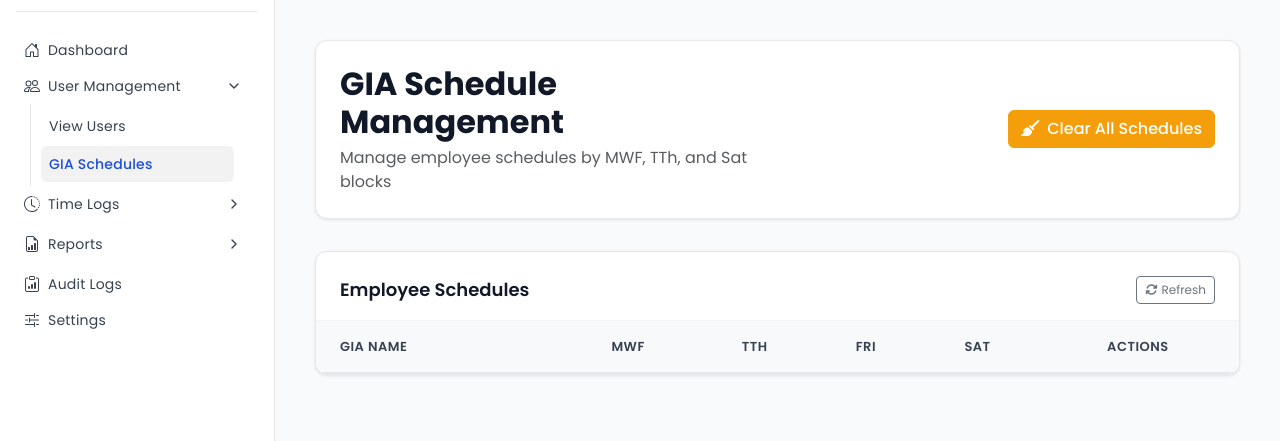
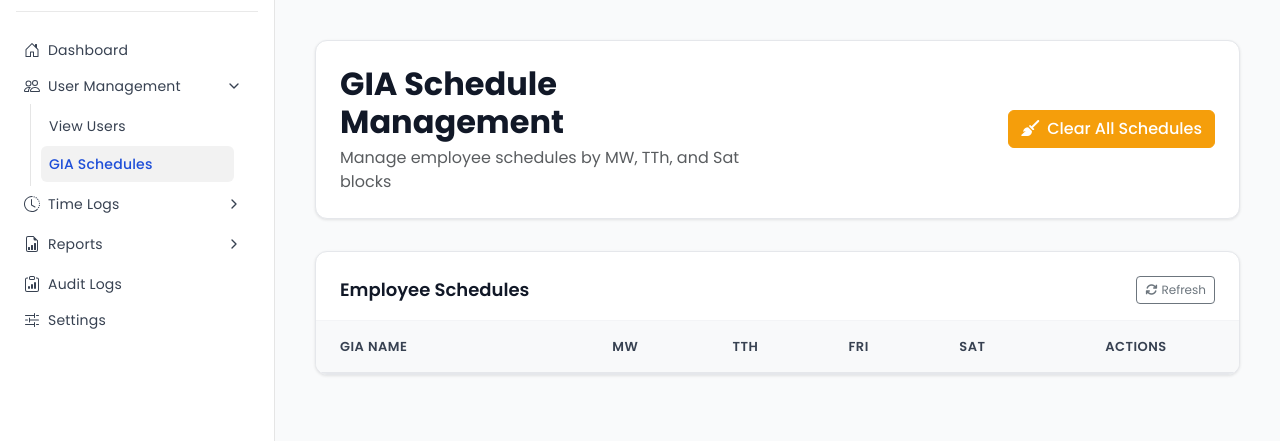
Before and after one commit to earlhsjks/tickr, a Flask app: page /admin/gia-schedule in a window 1280 px wide. Shown: the part 64-505 px from the top of the page. Run offline with Flask 3, Linux system fonts and the light colour scheme; the visitor is signed in with stand-in values (Sample User, id 1); data comes from the database, SQL or seed files in the repository; data that the repository does not hold is empty; some libraries are stand-ins or nearby versions.

Commit message:
removed and replaced mwf to mw

```diff
--- a/routes/api.py
+++ b/routes/api.py
@@ -241,7 +241,7 @@ def get_schedules():
     ).order_by(User.first_name).all()
 
     # Only get schedules that fit the new block format
-    schedules = Schedule.query.filter(Schedule.day.in_(['mwf', 'tth', 'fri', 'sat'])).all()
+    schedules = Schedule.query.filter(Schedule.day.in_(['mw', 'tth', 'fri', 'sat'])).all()
 
     sched_list = [serialize_schedule(s) for s in schedules]
     users_list = []
@@ -325,7 +325,7 @@ def update_schedule(user_id):
 
     try:
         # Updated to loop through the new schedule blocks instead of every single day
-        for day in ['mwf', 'tth', 'fri', 'sat']:
+        for day in ['mw', 'tth', 'fri', 'sat']:
             match = next((s for s in schedules if s.get('day') == day), None)
             brokenMatch = next((b for b in brokenScheds if b.get('day') == day), None)
 
@@ -927,8 +927,8 @@ def clock_in():
         allowed_early_in = global_settings.allowed_early_in_mins if global_settings else 0
         special_early_in = allowed_early_in
 
-        # Add special 30min early-in for 7:30 AM shifts on weekday blocks (mwf/tth)
-        if target_block in ["mwf", "tth", "fri"]:
+        # Add special 30min early-in for 7:30 AM shifts on weekday blocks (mw/tth/fri)
+        if target_block in ["mw", "tth", "fri"]:
             if any(s.start_time == time(7, 30) for s in user_schedules):
                 special_early_in += 30
 
--- a/static/js/gia_dashboard.js
+++ b/static/js/gia_dashboard.js
@@ -339,7 +339,7 @@ document.addEventListener('DOMContentLoaded', function() {
                 let listHtml = '<ul class="list-group list-group-flush border rounded-3">';
 
                 const dayOrder = {
-                    "mwf": 1,
+                    "mw": 1,
                     "tth": 2,
                     "fri": 3,
                     "sat": 4
--- a/static/js/schedule.js
+++ b/static/js/schedule.js
@@ -44,7 +44,7 @@ async function loadSchedules() {
         });
 
         // New block identifiers
-        const blocks = ['mwf', 'tth', 'fri', 'sat'];
+        const blocks = ['mw', 'tth', 'fri', 'sat'];
         const tbody = document.getElementById('scheduleTableBody');
         tbody.innerHTML = '';
 
@@ -134,7 +134,7 @@ document.getElementById('scheduleTableBody').addEventListener('click', e => {
         });
 });
 
-function addBrokenScheduleRow(day = 'mwf', start = '', end = '') {
+function addBrokenScheduleRow(day = 'mw', start = '', end = '') {
     const container = document.getElementById('brokenScheduleContainer');
     const template = document.getElementById('brokenScheduleTemplate');
     const clone = template.firstElementChild.cloneNode(true);
@@ -180,7 +180,7 @@ function setupModal() {
         const userId = document.getElementById('userId').value;
 
         // Collect Main Blocks
-        const schedules = ['mwf', 'tth', 'fri', 'sat'].map(block => ({
+        const schedules = ['mw', 'tth', 'fri', 'sat'].map(block => ({
             day: block,
             start_time: document.getElementById(`${block}In`).value || null,
             end_time: document.getElementById(`${block}Out`).value || null
--- a/templates/admin/schedule.html
+++ b/templates/admin/schedule.html
@@ -17,7 +17,7 @@
                 <div class="col-md-6">
                     <div class="page-title">
                         <h1 class="mb-1">GIA Schedule Management</h1>
-                        <p class="mb-0 text-muted">Manage employee schedules by MWF, TTh, and Sat blocks</p>
+                        <p class="mb-0 text-muted">Manage employee schedules by MW, TTh, and Sat blocks</p>
                     </div>
                 </div>
                 <div class="col-md-6 text-md-end mt-3 mt-md-0">
@@ -41,7 +41,7 @@
                         <thead class="table-light">
                             <tr>
                                 <th class="ps-4">GIA Name</th>
-                                <th class="text-center">MWF</th>
+                                <th class="text-center">MW</th>
                                 <th class="text-center">TTh</th>
                                 <th class="text-center">Fri</th>
                                 <th class="text-center">Sat</th>
@@ -76,13 +76,13 @@
                                 <h6 class="fw-bold mb-3">Normal Schedule Blocks</h6>
                                 <div class="row g-3">
                                     <div class="col-md-6 mb-2">
-                                        <label class="form-label fw-semibold">MWF</label>
+                                        <label class="form-label fw-semibold">MW</label>
                                         <div class="d-flex gap-2">
                                             <div class="input-group">
-                                                <input type="time" class="form-control" id="mwfIn">
+                                                <input type="time" class="form-control" id="mwIn">
                                             </div>
                                             <div class="input-group">
-                                                <input type="time" class="form-control" id="mwfOut">
+                                                <input type="time" class="form-control" id="mwOut">
                                             </div>
                                         </div>
                                     </div>
@@ -157,7 +157,7 @@
                     <div class="col-md-4">
                         <label class="form-label">Target Block</label>
                         <select class="form-select broken-day">
-                            <option value="mwf">MWF</option>
+                            <option value="mw">MW</option>
                             <option value="tth">TTh</option>
                             <option value="fri">Fri</option>
                             <option value="sat">Saturday</option>
```
